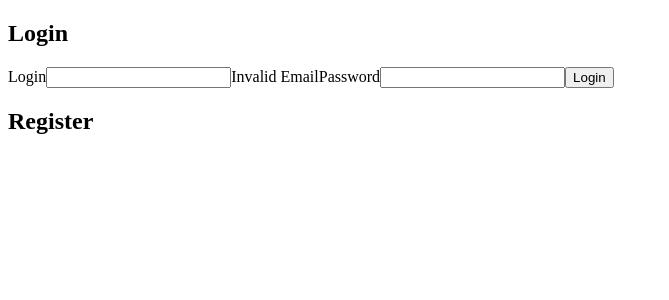
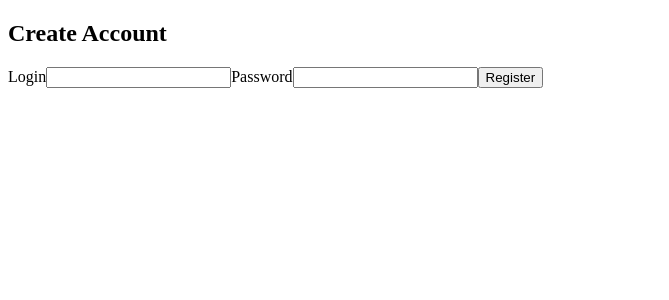
Before and after one commit to soareslil/form1-react, a React (Create React App) app: page / in a window 1280 px wide. Shown: the top 300 px of the page, without its empty margins (0-669 px from the left). Built offline with nearby package versions, Linux system fonts and the light colour scheme.

Commit message:
saving changes

```diff
--- a/src/App.js
+++ b/src/App.js
@@ -1,13 +1,13 @@
 import React from 'react';
 import LoginForm from './components/LoginForm';
-import RegistrationForm from './components/RegistrationForm';
+// import RegistrationForm from './components/RegistrationForm';
 
 class App extends React.Component {
   render() {
     return (
       <main className="App">
         <LoginForm />
-        <RegistrationForm />
+        {/* <RegistrationForm /> */}
       </main>
 
     )
--- a/src/components/LoginForm.js
+++ b/src/components/LoginForm.js
@@ -26,7 +26,7 @@ class LoginForm extends React.Component {
     return (
       <div>
         <section className="login-form" >
-          <h1>Login</h1>
+          <h1>Create Account</h1>
           <form
             onSubmit={this.handleSubmit}>
             <LoginInput value={login}
@@ -41,7 +41,7 @@ class LoginForm extends React.Component {
                 id="password"
               />
             </label>
-            <button type="submit">Login</button>
+            <button type="submit">Register</button>
           </form>
         </section>
       </div>
--- a/src/components/LoginInput.js
+++ b/src/components/LoginInput.js
@@ -9,7 +9,7 @@ class LoginInput extends React.Component {
     validateEmail = (email) => {
         const isValid = email.match(/^([\w:/.+-]+)@([\w-]+\.)+([\w]{2,})$/i);
         if (!isValid || email.length === 0) {
-            return 'Invalid Email'
+            return ''
         }
         return '';
     }
```
